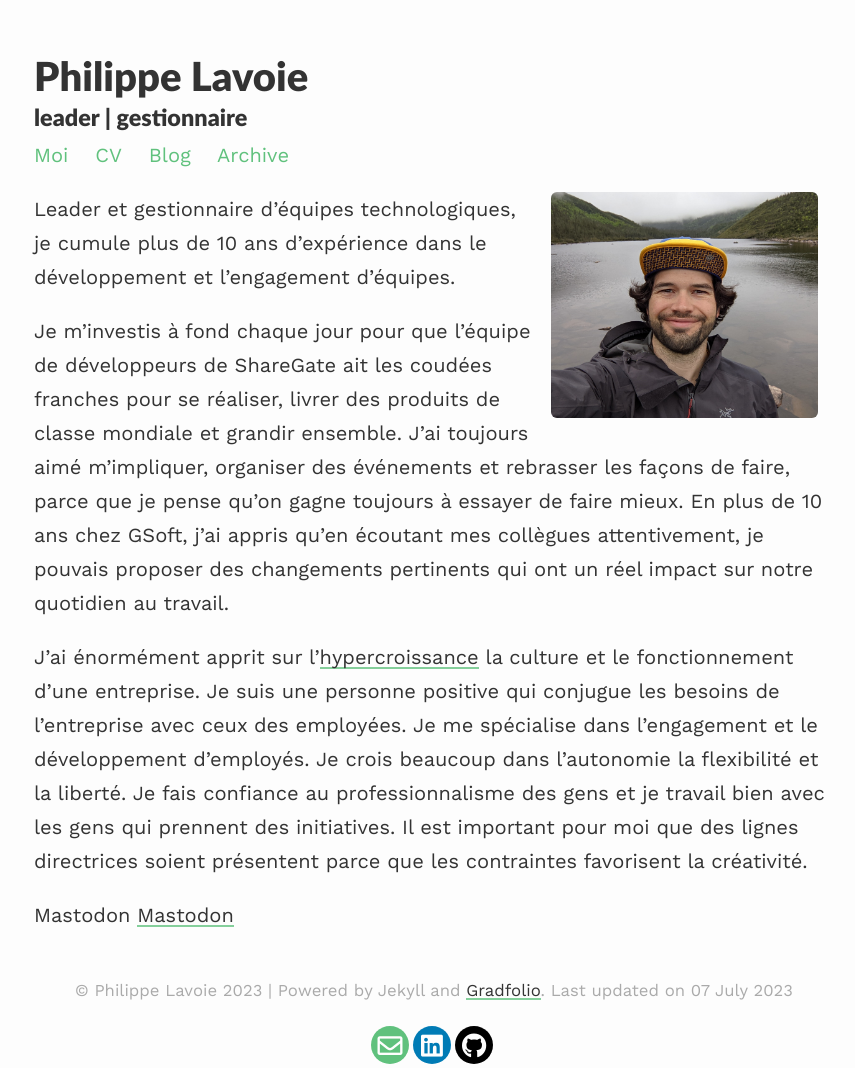
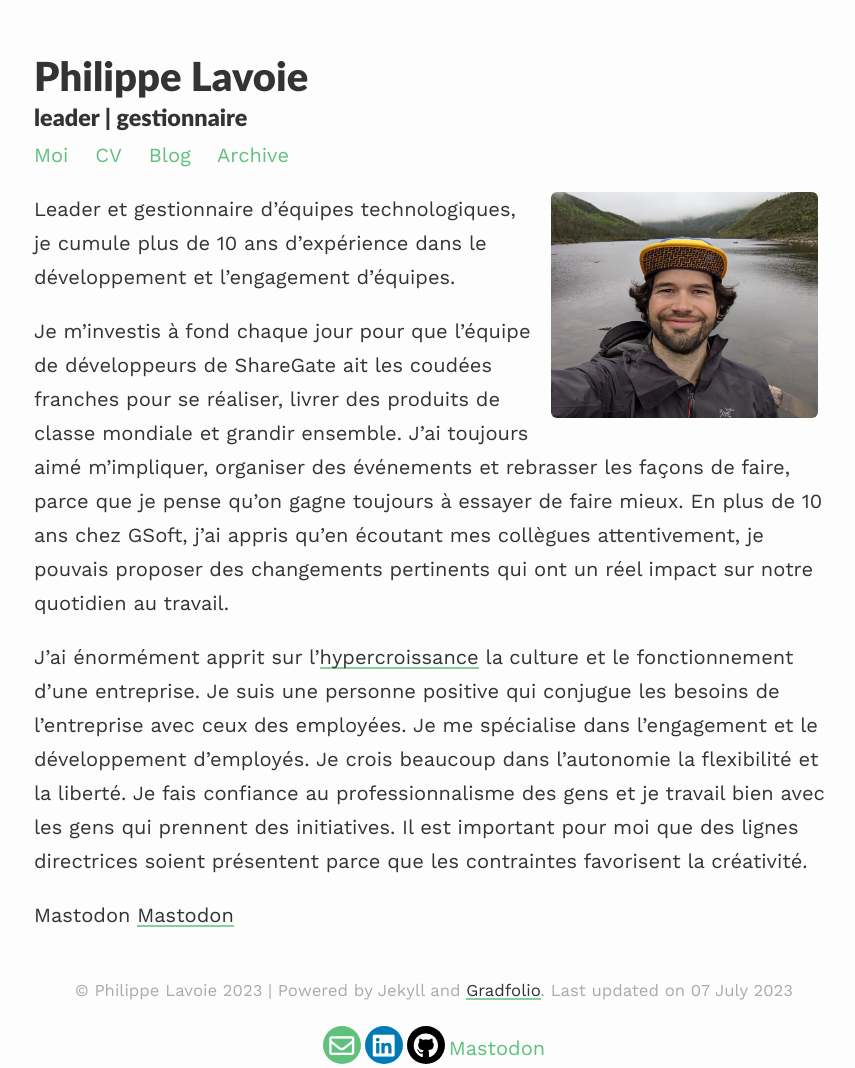
Before and after one commit to drdeteck/Me2, a Jekyll site: the page built from index.md, in a window 1280 px wide. Shown: the whole page, without its empty margins (206-1061 px from the left). Built offline with Jekyll 4.4.1, drawn with Linux system fonts in a browser that asks for light colours; nearby versions of some CDN libraries.

Commit message:
Update social-footer.html

```diff
--- a/_includes/social-footer.html
+++ b/_includes/social-footer.html
@@ -61,5 +61,5 @@ target="_blank">
 <i class="fab fa-facebook-f"></i>
 </a>
 {%- endif -%}
-
+<a rel="me" href="https://mastodon.social/@drdeteck">Mastodon</a>
 </div>
```
